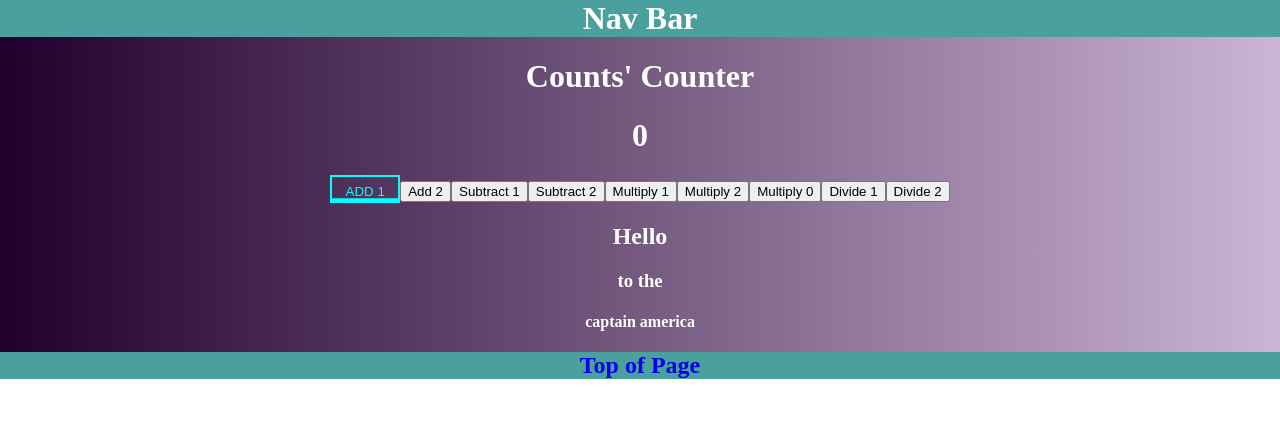
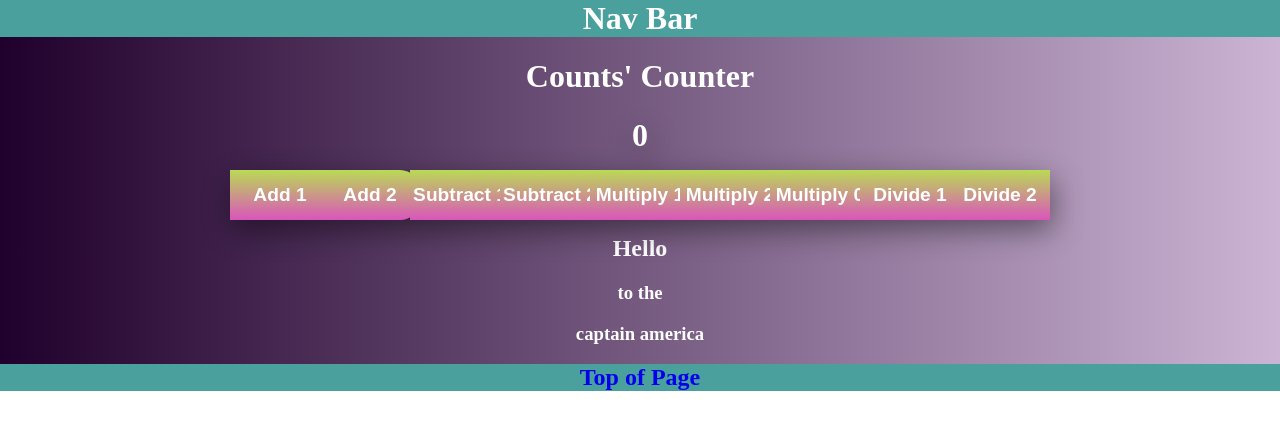
Before and after one commit to lta4/CountDrac, a React (Create React App) app: page / in a window 1280 px wide. Shown: the top 430 px of the page. Built offline with nearby package versions, Linux system fonts and the light colour scheme.

Commit message:
button updates

```diff
--- a/src/App.css
+++ b/src/App.css
@@ -1,11 +1,9 @@
-.html {
-}
-
 .App {
   text-align: center;
   background: linear-gradient(to right,#20002c, #cbb4d4);
   font-family: 'New Tegomin', serif;
   color: white;
+  /* height: 100vh; */
 }
 
 .nav {
@@ -16,18 +14,50 @@
   margin: 0;
 }
 
-#one {
+.buttons {
+  filter: drop-shadow(3px 10px 15px rgba(0, 0, 0, 0.45));
+}
+.buttons button{
+  height: 50px;
+  width: 100px;
+  background: linear-gradient(to bottom, #bada55, #da55bb);
+  font-weight: bold;
+  color: white;
+  font-size: 1.2rem;
+  border: none;
+  margin: -5px;
+  padding: 0;
+  stroke: black;
+  outline: none;
+}
+.buttons :nth-child(1){
+  border-radius: 20px 0 0 20px;
+}
+.buttons :nth-child(3){
+  border-radius: 0 20px 20px 0;
+}
+button:hover{
+  cursor: pointer;
+  filter: drop-shadow(3px 5px 5px rgba(0, 0, 0, 0.45));
+}
+button:active{
+  filter: none;
+  transform: scale(.95);
+}
+
+/* #one {
   color: aqua;
   padding-bottom: 0.15em;
   box-sizing: border-box;
   box-shadow: inset 0 -0.2em 0 aqua;
   transition: 0.2s;
-  /* &:hover {
+  &:hover {
     color: #222;
     box-shadow: inset 0 -2em 0 aqua;
     transition: all 0.45s cubic-bezier(0.86, 0, 0.07, 1);
-  } */
+  }
 }
+
 
 .buttonOne {
   position: relative;
@@ -36,7 +66,7 @@
   text-transform: uppercase;
   border: 0.2em solid aqua;
   padding: 0.5em 1em;
-}
+} */
 
 /**********
 body {
@@ -110,13 +140,9 @@ body {
 
 ***********/
 
-.button:hover {
+/* .button:hover {
   background-color: #49a09d;
-}
-
-.foot {
-  background-color: #49a09d;
-}
+} */
 
 .footLink {
  text-decoration: none;
@@ -125,4 +151,5 @@ body {
 .footContainer {
   margin: 0;
   color: white;
+  background-color: #49a09d;
 }
--- a/src/App.js
+++ b/src/App.js
@@ -15,8 +15,8 @@ function App() {
         </div>
       <h2>Hello</h2>
       <h3>to the</h3>
-      <h4>captain america</h4>
-      <Footer className="footer" />
+      <h3>captain america</h3>
+      <Footer className="foot" />
     </div>
   );
 }
--- a/src/components/Counter.js
+++ b/src/components/Counter.js
@@ -5,9 +5,9 @@ const Counter = (props) => {
 
     const contextData = useGlobalState()
 
-    return <div>
+    return <div className="buttons">
         <h1>{contextData.state.counter}</h1>
-        <button onClick={() => contextData.dispatch({type: "add", payload: 1})} className="buttonOne" id="one">Add 1</button>
+        <button onClick={() => contextData.dispatch({type: "add", payload: 1})} className="button" id="one">Add 1</button>
         <button onClick={() => contextData.dispatch({type: "add", payload: 2})} className="button">Add 2</button>
         <button onClick={() => contextData.dispatch({type: "subtract", payload: 1})} className="button">Subtract 1</button>
         <button onClick={() => contextData.dispatch({type: "subtract", payload: 2})} className="button">Subtract 2</button>
--- a/src/pages/Footer.js
+++ b/src/pages/Footer.js
@@ -2,8 +2,7 @@ import React from "react"
 
 const Footer = (props) => {
     return (
-        <div
-            className="foot">
+        <div>
             <h2 className="footContainer"><a href="#top" className="footLink">Top of Page</a></h2>
         </div>
     )
```
